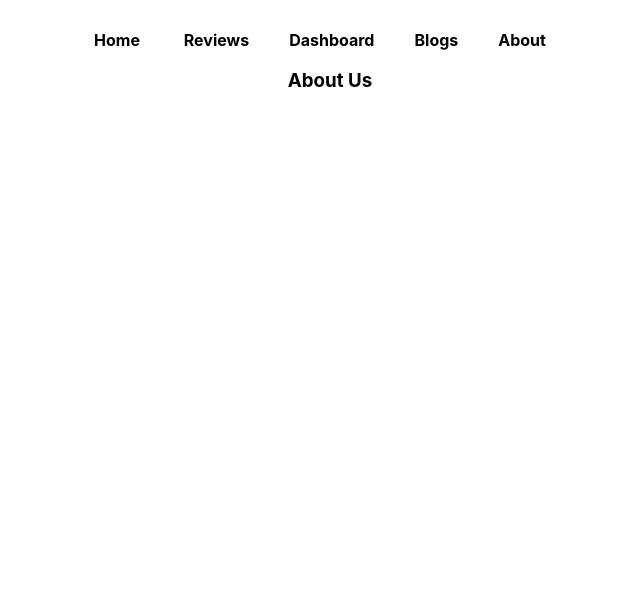
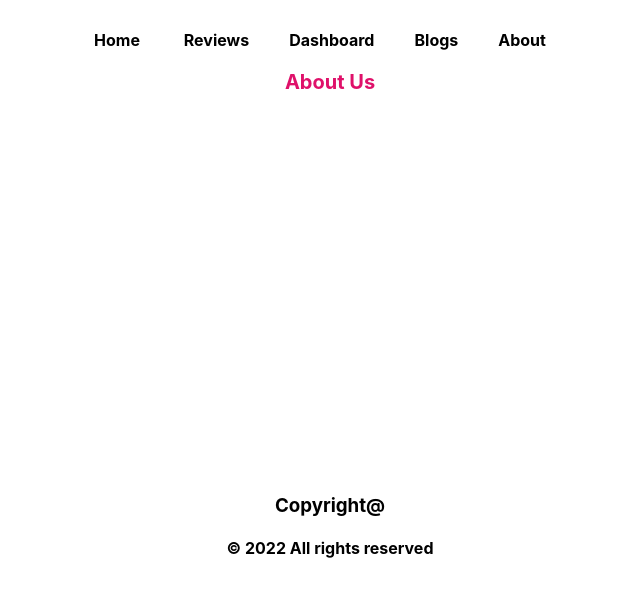
Before and after one commit to shahmojno/Product-analysis, a React (Create React App) app: page /about in a window 1280 px wide. Shown: the top 596 px of the page, without its empty margins (310-950 px from the left). Built offline with nearby package versions, Linux system fonts and the light colour scheme.

Commit message:
Adding about us

```diff
--- a/src/components/About/About.css
+++ b/src/components/About/About.css
@@ -0,0 +1,10 @@
+.footer-container{
+    margin-top: 400px;
+
+}
+
+.about-us{
+    font-size: 20px;
+    font-weight: 700;
+    color: rgb(223, 17, 106);
+}
--- a/src/components/About/About.js
+++ b/src/components/About/About.js
@@ -1,10 +1,20 @@
 import React from 'react';
+import './About.css'
 
 const About = () => {
     return (
         <div>
-            <h3>About Us</h3>
-        </div>
+            <h3 className='about-us'>About Us</h3>
+
+            <footer className='footer-container'>
+                <h3>
+                    Copyright@
+                </h3>
+                <h4>
+                    © 2022 All rights reserved
+                </h4>
+            </footer>
+        </div >
     );
 };
 
```
